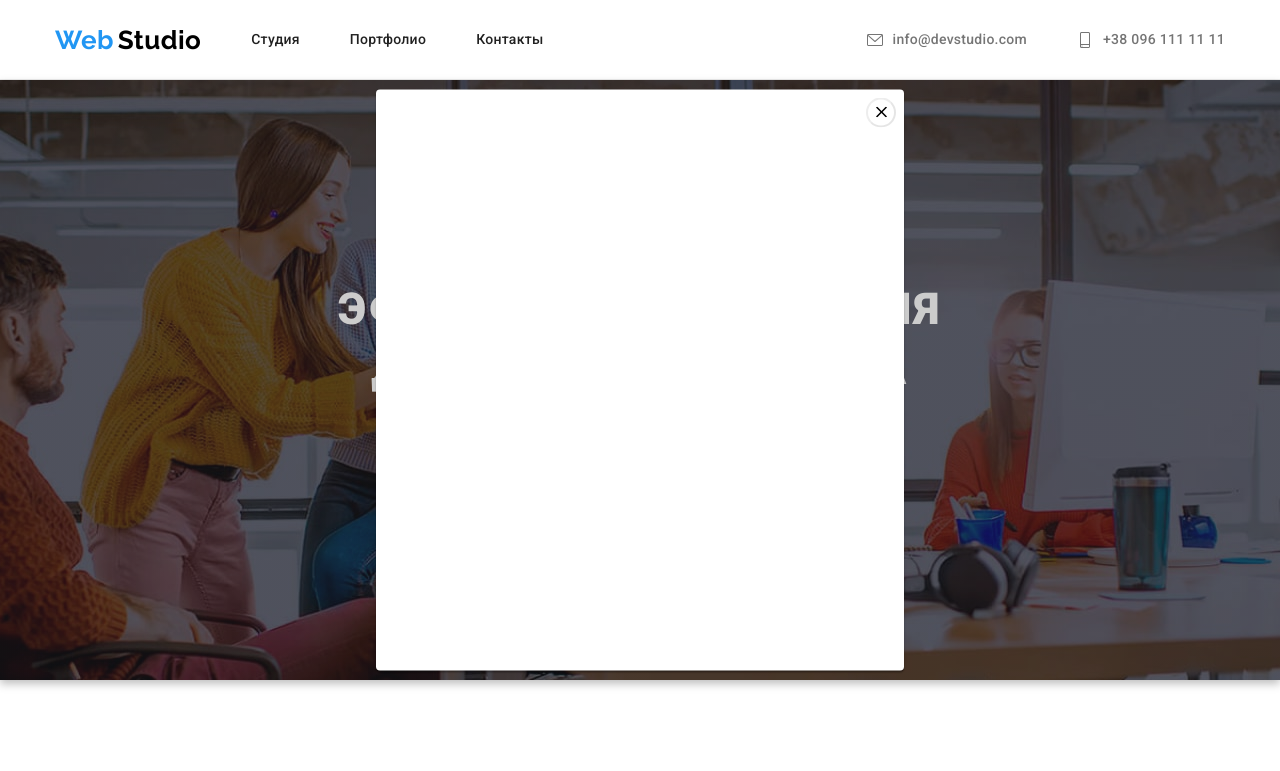
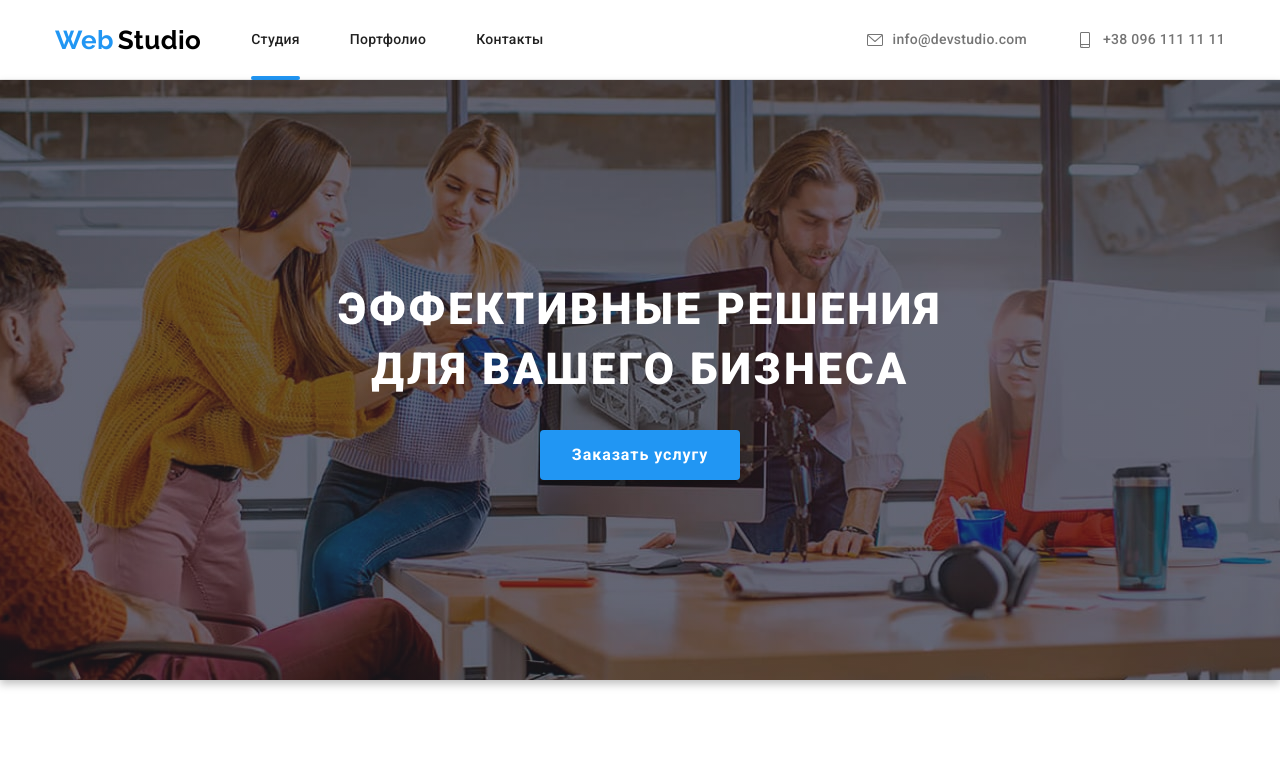
Before and after one commit to d3nnys/goit-markup-hw-05-old-, a plain HTML site: page studio.html in a window 1280 px wide. Shown: the top 771 px of the page. Drawn offline with nearby package versions, Linux system fonts and the light colour scheme.

Commit message:
header + delay

```diff
--- a/css/styles.css
+++ b/css/styles.css
@@ -10,6 +10,7 @@
   --secondary-text-color: #757575;
   --accent-color: #2196f3;
   --primary-white-color: #ffffff;
+  --cubic-effect: cubic-bezier(0.4, 0, 0.2, 1)
 }
 
 body {
@@ -123,6 +124,32 @@ img {
 
 /* site nav */
 
+.nav-link {
+  position: relative;
+}
+
+.nav-link::after {
+  content: '';
+
+  position: absolute;
+  left: 0;
+  bottom: 0;
+
+  display: block;
+  width: 100%;
+  height: 4px;
+  border-radius: 2px;
+  background-color: var(--accent-color);
+
+  transform: scaleX(0);
+  transition: 250ms var(--cubic-effect);
+}
+
+.nav-link.current::after,
+.nav-link:hover::after {
+  transform: scaleX(1);
+}
+
 .site-nav {
   display: flex;
   margin-left: 50px;
@@ -155,6 +182,8 @@ img {
 .link-info {
   display: flex;
   align-items: center;
+
+  transition: 250ms var(--cubic-effect);
 }
 
 .icon-info-phone {
@@ -210,6 +239,7 @@ img {
 }
 
 .backdrop.is-hidden {
+  visibility: hidden;
   opacity: 0;
   pointer-events: none;
 }
@@ -240,6 +270,10 @@ img {
   background-color: #ffffff;
 
   cursor: pointer;
+
+  display: flex;
+  justify-content: center;
+  align-items: center;
 }
 
 .icon-btn {
@@ -410,6 +444,8 @@ img {
   border-radius: 50%;
 
   color: #AFB1B8;
+
+  transition: 250ms var(--cubic-effect);
 }
 
 .icon-link {
@@ -421,7 +457,7 @@ img {
 
 .social-link:focus,
 .social-link:hover {
-  fill: #fff;
+  color: #fff;
   background-color: var(--accent-color);
 }
 
@@ -502,6 +538,8 @@ padding-bottom: 19px;
   border-radius: 4px;
 
   fill: #AFB1B8;
+
+  transition: 250ms var(--cubic-effect);
 }
 
 .client-link:hover,
@@ -572,6 +610,8 @@ footer {
 
   font-style: normal;
   line-height: 1.71;
+
+  transition: 250ms var(--cubic-effect);
 }
 
 .footer-info:hover,
@@ -644,6 +684,8 @@ footer {
 
   color: #ffffff;
   background: rgba(255, 255, 255, 0.1);
+
+  transition: 250ms var(--cubic-effect);
 }
 
 .footer-social-link:focus,
--- a/studio.html
+++ b/studio.html
@@ -29,13 +29,13 @@
         <nav>
           <ul class="site-nav">
             <li class="item">
-              <a href="./studio.html" class="link">Студия</a>
+              <a href="./studio.html" class="link nav-link current">Студия</a>
             </li>
             <li class="item">
-              <a href="./portfolio.html" class="link">Портфолио</a>
+              <a href="./portfolio.html" class="link nav-link">Портфолио</a>
             </li>
             <li class="item">
-              <a href="./contacts.html" class="link">Контакты</a>
+              <a href="./contacts.html" class="link nav-link">Контакты</a>
             </li>
           </ul>
         </nav>
@@ -69,7 +69,7 @@
             Заказать услугу
           </button>
         </div>
-        <div class="backdrop" data-modal>
+        <div class="backdrop is-hidden" data-modal>
           <div class="modal">
             <button type="button" class="btn-close" data-modal-close>
               <svg class="icon-btn">
```
Also changed, not shown: contacts.html (+5 -3 lines), portfolio.html (+5 -3 lines).
